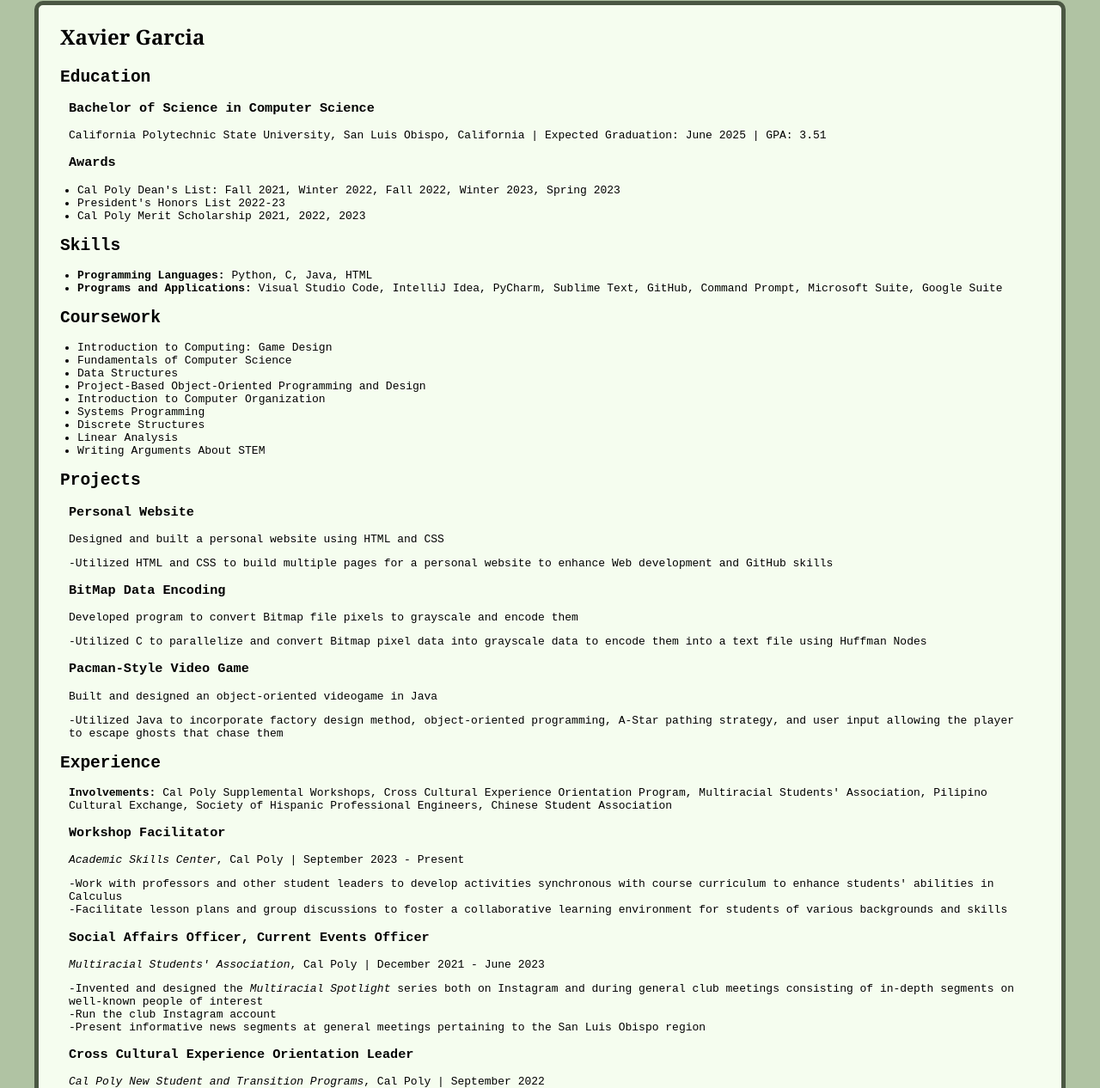
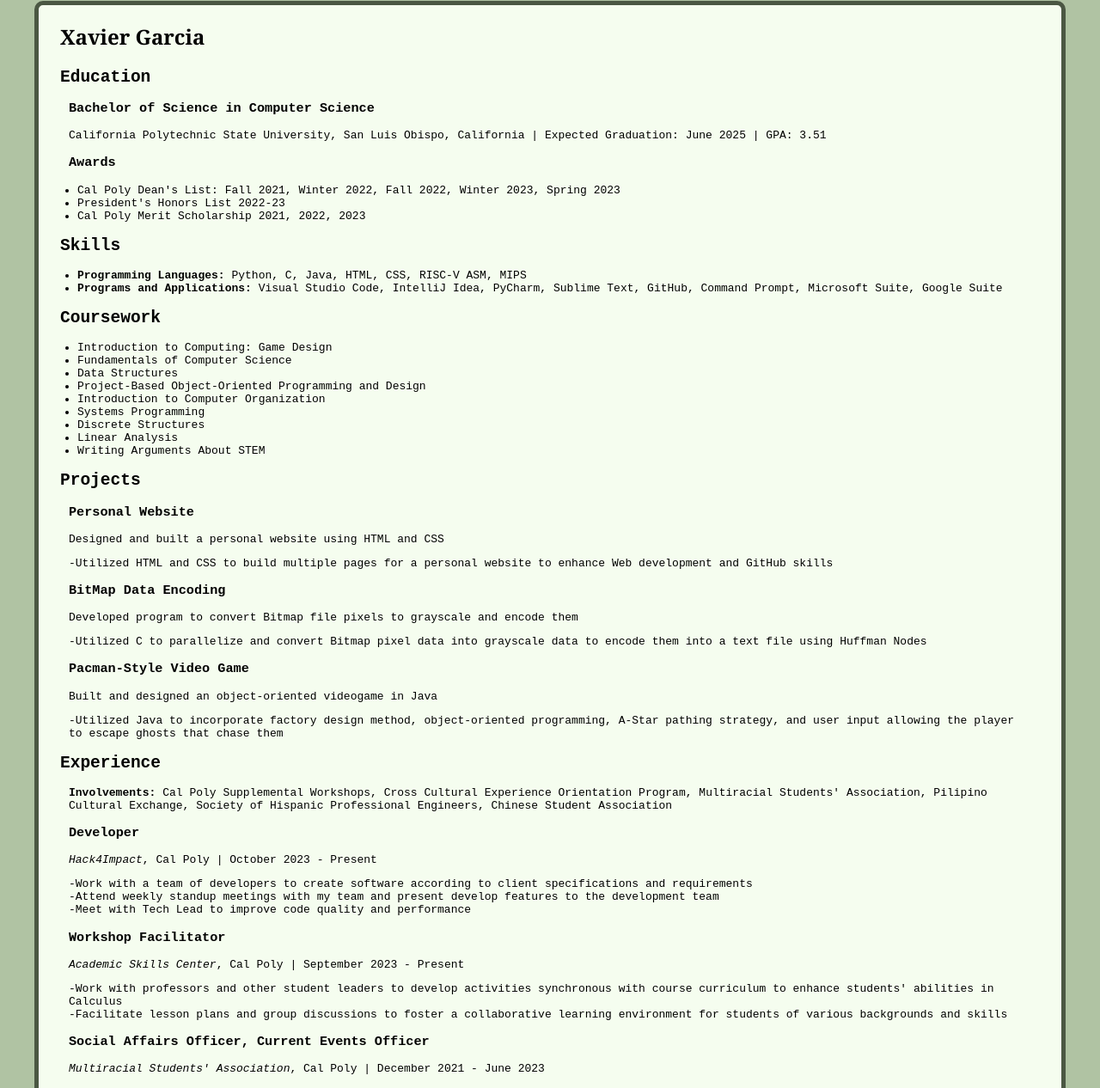
Before and after one commit to xgarcia17/xgarcia17.github.io, a plain HTML site: page resume.html in a window 1280 px wide. Shown: the part 203-1469 px from the top of the page at 86% size. Drawn offline with Linux system fonts and the light colour scheme.

Commit message:
feat: edit resume

```diff
--- a/resume.html
+++ b/resume.html
@@ -35,7 +35,7 @@
                 <section class="section">
                     <h1 class="section-title">Skills</h1>
                     <ul class="skill-list">
-                        <li><strong>Programming Languages:</strong> Python, C, Java, HTML</li>
+                        <li><strong>Programming Languages:</strong> Python, C, Java, HTML, CSS, RISC-V ASM, MIPS</li>
                         <li><strong>Programs and Applications:</strong> Visual Studio Code, IntelliJ Idea, PyCharm, Sublime Text, GitHub, Command Prompt, Microsoft Suite, Google Suite</li>
                     </ul>
                 </section>
@@ -71,6 +71,12 @@
                     <h1 class ="section-title">Experience</h1>
                     <div class="entry">
                         <p><strong>Involvements:</strong> Cal Poly Supplemental Workshops, Cross Cultural Experience Orientation Program, Multiracial Students' Association, Pilipino Cultural Exchange, Society of Hispanic Professional Engineers, Chinese Student Association</p>
+                        <h3 class="entry-title">Developer</h3>
+                        <p class="entry-info"><em>Hack4Impact</em>, Cal Poly  |  October 2023 - Present</p>
+                        <p class="entry-description">-Work with a team of developers to create software according to client specifications and requirements
+                            <br>-Attend weekly standup meetings with my team and present develop features to the development team
+                            <br>-Meet with Tech Lead to improve code quality and performance
+                        </p>
                         <h3 class="entry-title">Workshop Facilitator</h3>
                         <p class="entry-info"><em>Academic Skills Center</em>, Cal Poly  |  September 2023 - Present</p>
                         <p class="entry-description">-Work with professors and other student leaders to develop activities synchronous with course curriculum to enhance students' abilities in Calculus
```
Also changed, not shown: 1 other file.
